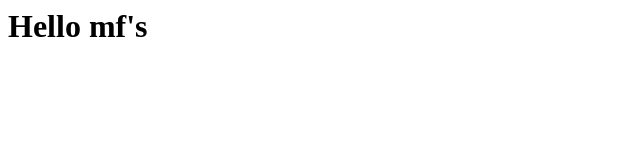
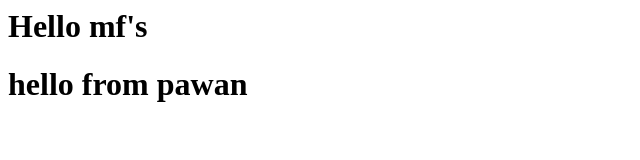
Before and after one commit to Pawans3/Jenkins, a plain HTML site: page index.html in a window 1280 px wide. Shown: the whole page, without its empty margins (0-640 px from the left). Drawn offline with Linux system fonts and the light colour scheme.

Commit message:
This is Second commit :) after long time

```diff
--- a/index.html
+++ b/index.html
@@ -1 +1,2 @@
 <h1>Hello mf's</h1>
+<h1>hello from pawan</h1>
```
